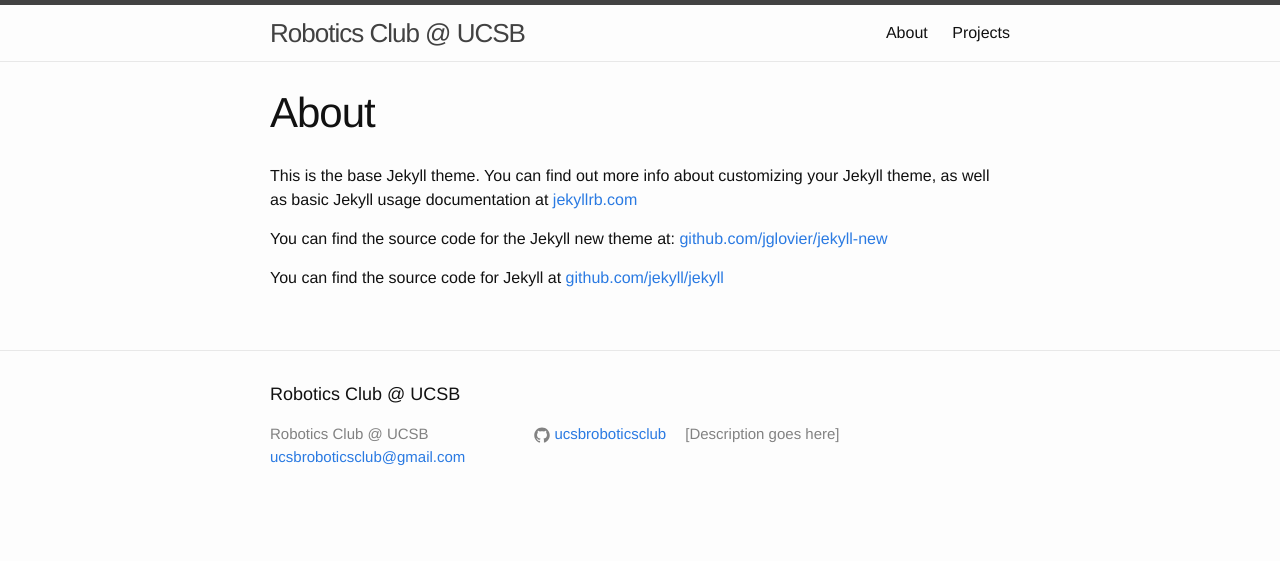
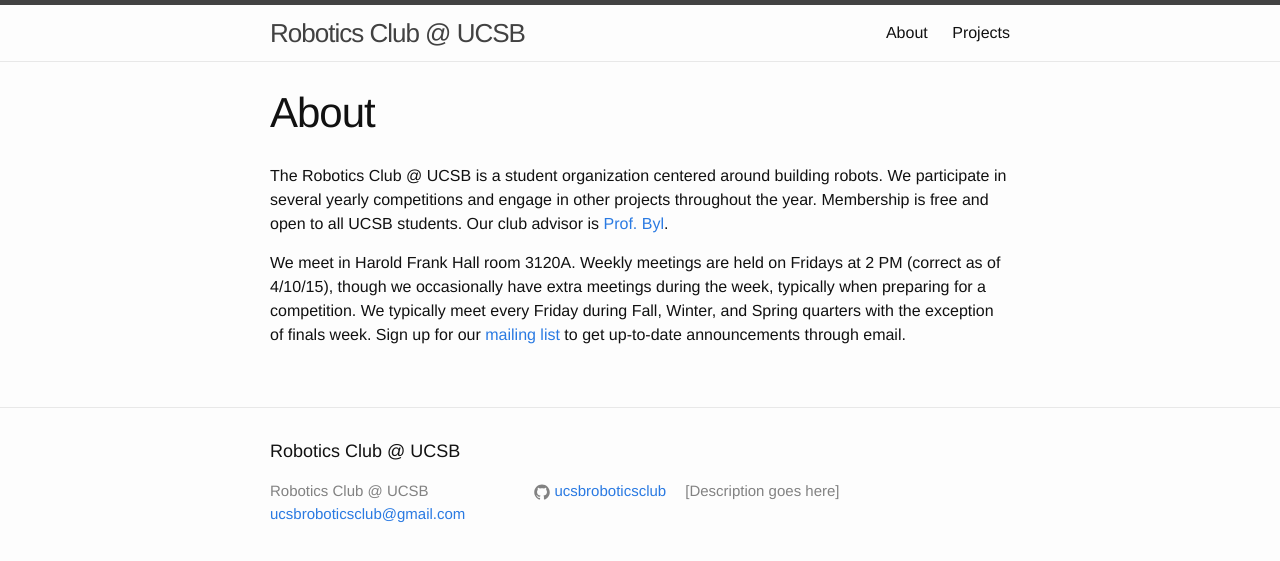
Before and after one commit to UCSBRoboticsClub/ucsbroboticsclub.github.io, a Jekyll site: the page built from about.md, in a window 1280 px wide. Shown: the top 561 px of the page. Built offline with Jekyll 4.4.1, drawn with Linux system fonts in a browser that asks for light colours.

Commit message:
Update about.md

```diff
--- a/about.md
+++ b/about.md
@@ -4,8 +4,6 @@
 permalink: /about/
 ---
 
-This is the base Jekyll theme. You can find out more info about customizing your Jekyll theme, as well as basic Jekyll usage documentation at [jekyllrb.com](http://jekyllrb.com/)
+The Robotics Club @ UCSB is a student organization centered around building robots. We participate in several yearly competitions and engage in other projects throughout the year. Membership is free and open to all UCSB students. Our club advisor is [Prof. Byl](http://www.ece.ucsb.edu/~katiebyl/).
 
-You can find the source code for the Jekyll new theme at: [github.com/jglovier/jekyll-new](https://github.com/jglovier/jekyll-new)
-
-You can find the source code for Jekyll at [github.com/jekyll/jekyll](https://github.com/jekyll/jekyll)
+We meet in Harold Frank Hall room 3120A. Weekly meetings are held on Fridays at 2 PM (correct as of 4/10/15), though we occasionally have extra meetings during the week, typically when preparing for a competition. We typically meet every Friday during Fall, Winter, and Spring quarters with the exception of finals week. Sign up for our [mailing list](https://groups.google.com/forum/#!forum/ucsb-robotics-club) to get up-to-date announcements through email.
```
